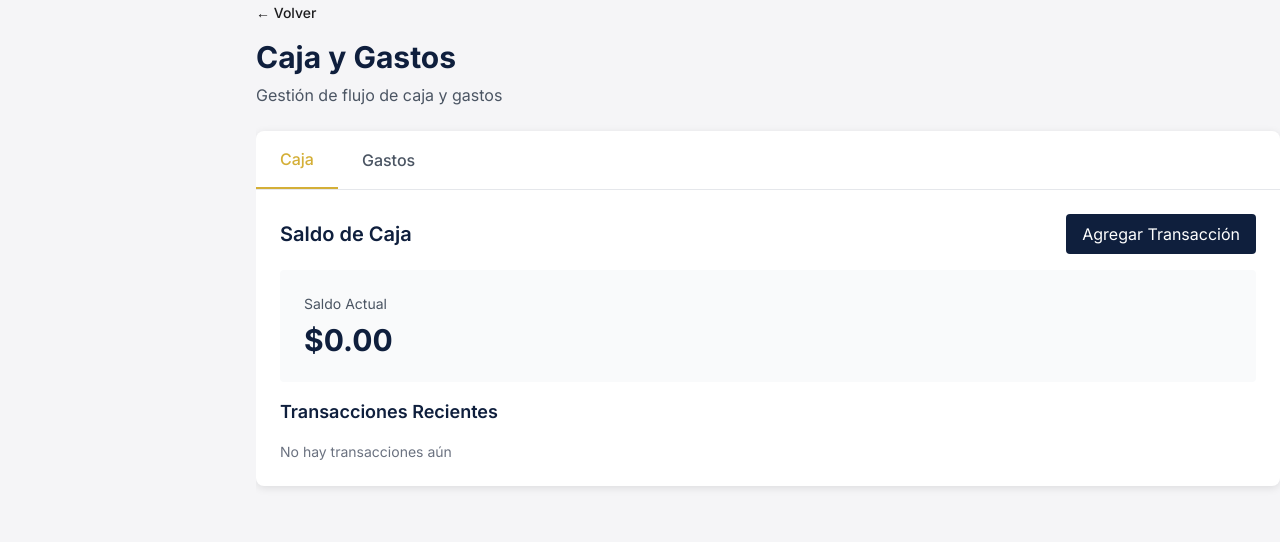
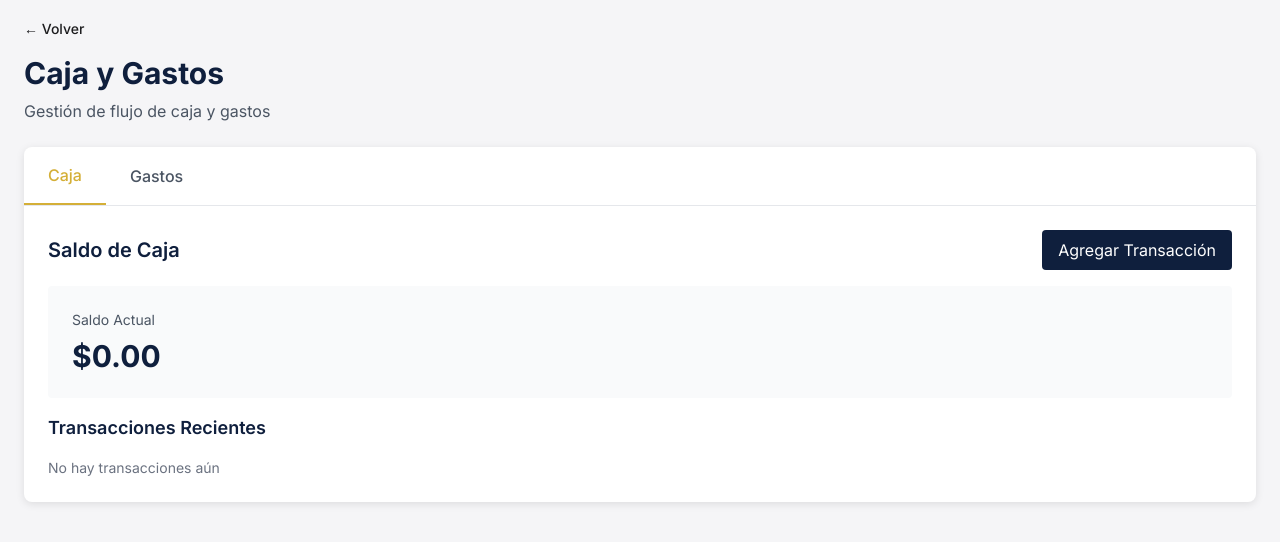
Before and after one commit to Augusto-pmd/pmd-frontend, a Next.js app: page /cash in a window 1280 px wide. Shown: the top 542 px of the page. Built offline with nearby package versions, Linux system fonts and the light colour scheme.

Commit message:
fix(layout): remove centered page wrappers and normalize topbar flow

```diff
--- a/app/(authenticated)/audit/[id]/page.tsx
+++ b/app/(authenticated)/audit/[id]/page.tsx
@@ -59,11 +59,13 @@ function AuditDetailContent() {
   if (!log) {
     return (
       <MainLayout>
-        <div style={{ backgroundColor: "var(--apple-surface)", border: "1px solid var(--apple-border)", borderRadius: "var(--radius-xl)", padding: "var(--space-xl)", textAlign: "center" }}>
-          <Shield className="w-12 h-12 mx-auto mb-4" style={{ color: "var(--apple-text-secondary)" }} />
-          <p style={{ font: "var(--font-body)", color: "var(--apple-text-secondary)" }}>
-            Registro de auditoría no encontrado
-          </p>
+        <div style={{ backgroundColor: "var(--apple-surface)", border: "1px solid var(--apple-border)", borderRadius: "var(--radius-xl)", padding: "var(--space-xl)" }}>
+          <div style={{ display: "flex", flexDirection: "column", alignItems: "center", textAlign: "center" }}>
+            <Shield className="w-12 h-12 mb-4" style={{ color: "var(--apple-text-secondary)" }} />
+            <p style={{ font: "var(--font-body)", color: "var(--apple-text-secondary)" }}>
+              Registro de auditoría no encontrado
+            </p>
+          </div>
         </div>
       </MainLayout>
     );
--- a/components/layout/MainLayout.tsx
+++ b/components/layout/MainLayout.tsx
@@ -11,15 +11,7 @@ export function MainLayout({ children }: { children: React.ReactNode }) {
   const [mobileSidebarOpen, setMobileSidebarOpen] = useState(false);
 
   return (
-    <div
-      className="flex h-screen bg-[var(--apple-canvas)] font-[Inter,system-ui,sans-serif] touch-pan-y touch-manipulation"
-      style={{
-        display: "flex",
-        height: "100vh",
-        backgroundColor: "var(--apple-canvas)",
-        fontFamily: "Inter, system-ui, sans-serif"
-      }}
-    >
+    <div className="flex min-h-screen w-full bg-[var(--apple-canvas)] font-[Inter,system-ui,sans-serif]">
       {/* Mobile Sidebar Toggle Button - Fixed and always visible */}
       <SidebarToggle
         open={mobileSidebarOpen}
@@ -34,29 +26,22 @@ export function MainLayout({ children }: { children: React.ReactNode }) {
         />
       )}
 
-      {/* Sidebar - Responsive: hidden on mobile, visible on desktop */}
+      {/* Sidebar - Ancho fijo en desktop, ocupa espacio real */}
       <Sidebar
         mobileOpen={mobileSidebarOpen}
         onClose={() => setMobileSidebarOpen(false)}
       />
 
-      {/* Content Area - Responsive margin */}
-      <div className="flex-1 flex flex-col overflow-hidden min-w-0 md:ml-64">
-        {/* Header - Fixed to top of content area */}
+      {/* Main Content Area - Ocupa todo el espacio restante */}
+      <main className="flex-1 w-full min-w-0 flex flex-col">
+        {/* Header - position: relative, parte del flujo normal */}
         <Topbar />
 
-        {/* Main Content - Scrollable */}
-        <main
-          className="flex-1 overflow-y-auto overflow-x-hidden"
-          style={{
-            flex: 1,
-            overflowY: "auto",
-            overflowX: "hidden"
-          }}
-        >
+        {/* Content Wrapper - Padding interno consistente */}
+        <section className="flex-1 w-full px-6 py-4 overflow-y-auto overflow-x-hidden">
           {children}
-        </main>
-      </div>
+        </section>
+      </main>
     </div>
   );
 }
```
